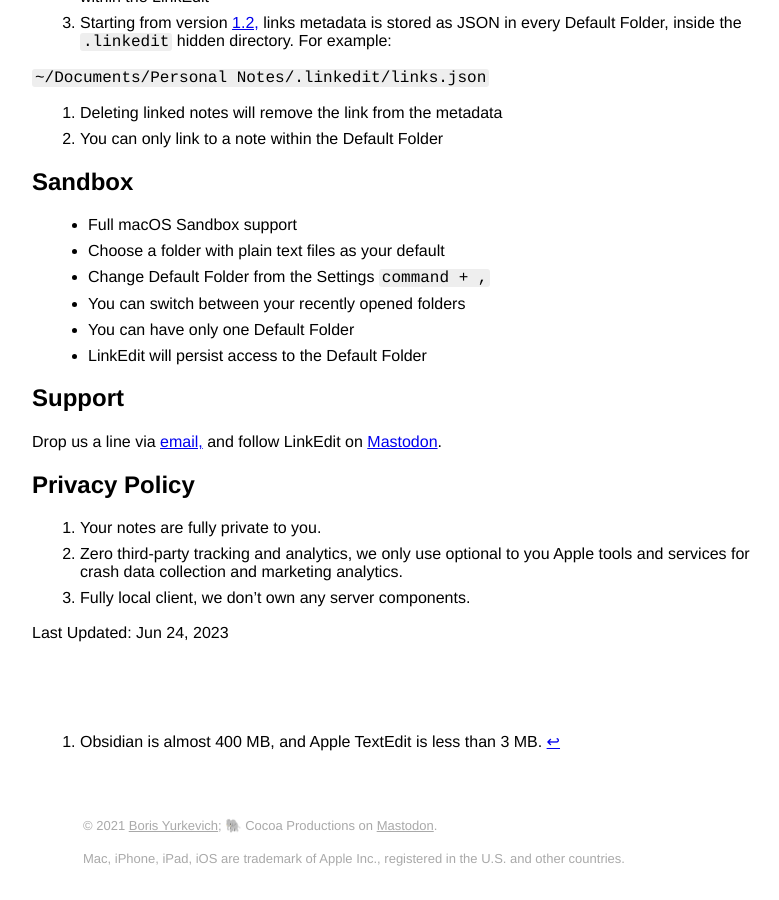
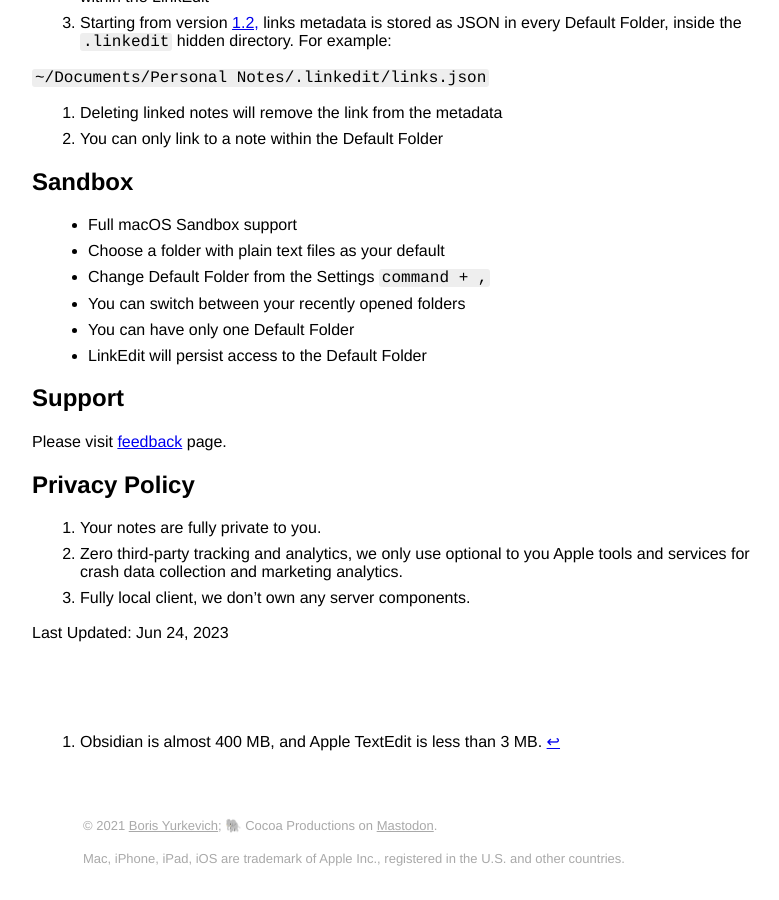
Before and after one commit to cocoaproductions/cocoaproductions.github.io, a Jekyll site: the page built from linkedit.markdown, in a window 1280 px wide and 900 px high, scrolled down 2393 px. Shown: the whole window, without its empty margins (237-1016 px from the left). Built offline with Jekyll 4.4.1, drawn with Linux system fonts in a browser that asks for light colours.

```diff
--- a/caffeine++.markdown
+++ b/caffeine++.markdown
@@ -65,4 +65,4 @@
 
 ## Social
 
-Follow us on <a rel="me" href="https://mastodonapp.uk/@caffeine">Mastodon</a>.
+Please visit [feedback](/feedback) page.
--- a/linkedit.markdown
+++ b/linkedit.markdown
@@ -74,7 +74,7 @@
 
 ## Support
 
-Drop us a line via [email,](https://www.cocoa.productions/support) and follow LinkEdit on <a rel="me" href="https://mastodonapp.uk/@linkedit">Mastodon</a>.
+Please visit [feedback](/feedback) page.
 
 <h2 id="privacy">Privacy Policy</h2>
 
```
